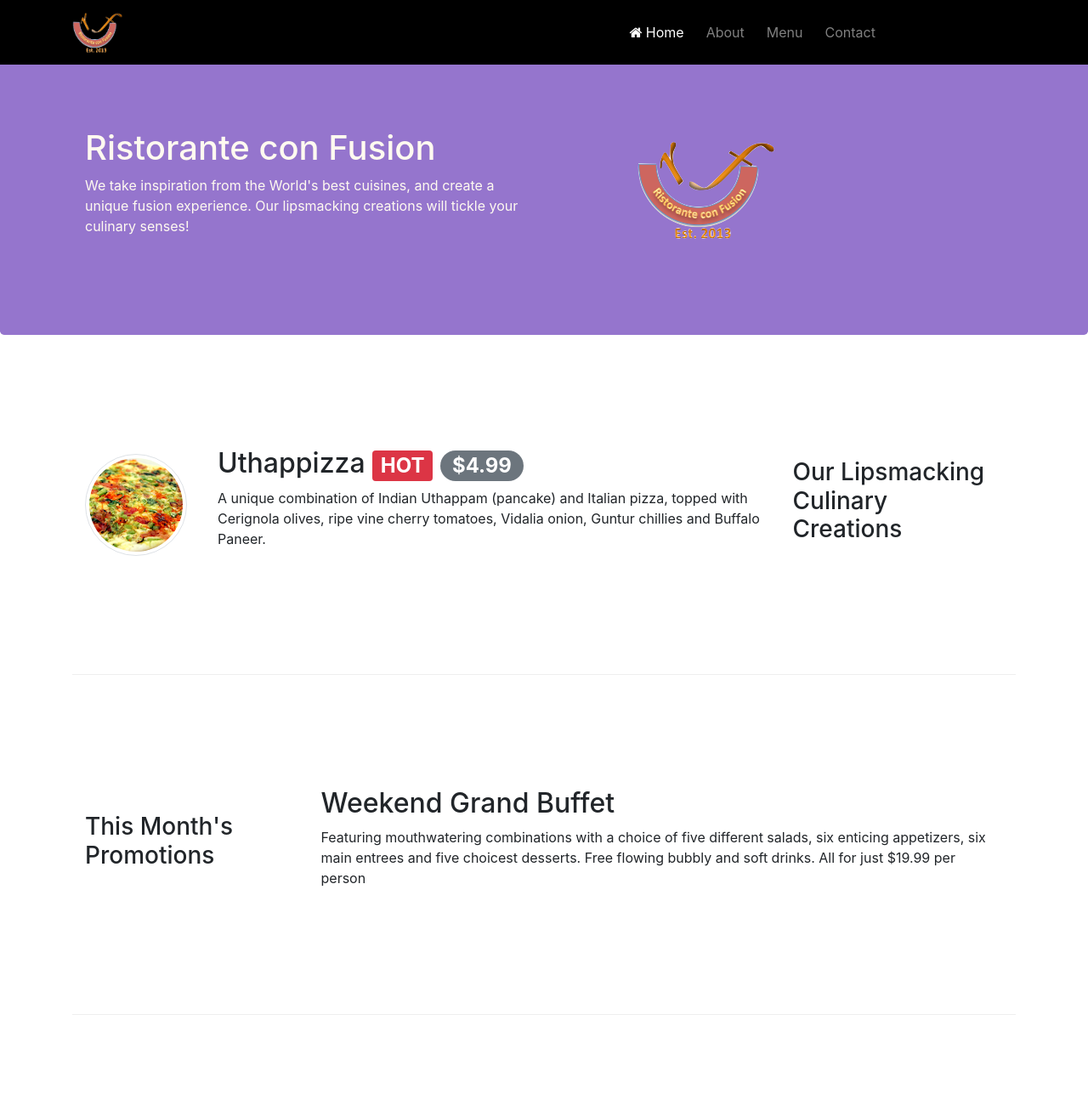
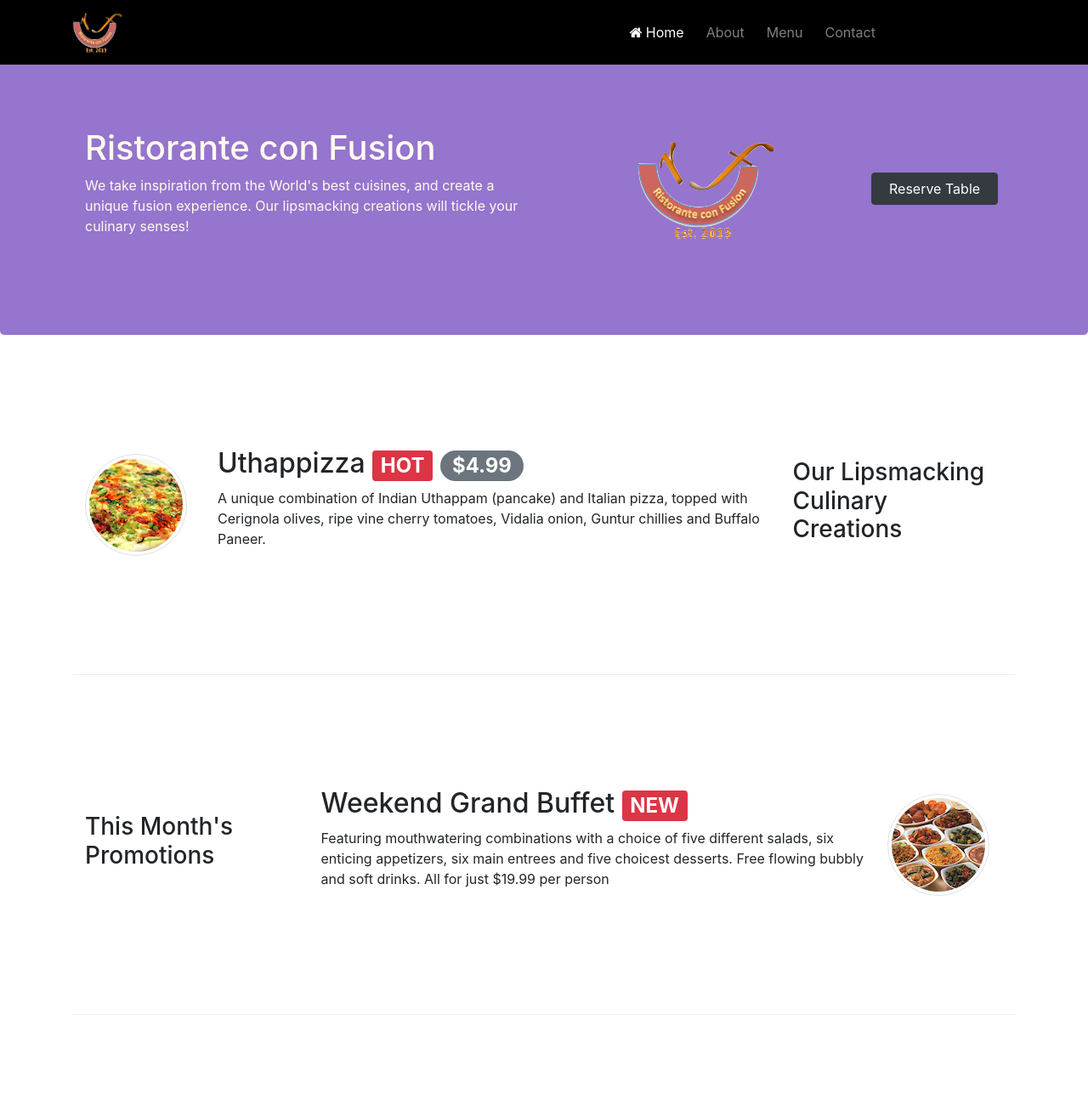
Before and after one commit to manumanoj4540/Bootstrap4, a website: page index.html in a window 1280 px wide. Shown: the top 1300 px of the page at 85% size. Drawn offline with nearby package versions, Linux system fonts and the light colour scheme.

Commit message:
Added Reserve table button

```diff
--- a/css/style.css
+++ b/css/style.css
@@ -56,3 +56,11 @@ body{
 .adj{
     padding-left: 20px;
 }
+.adj2{
+ padding-right: 20px;
+}
+
+.button-pad{
+    padding-left: 20px;
+    padding-right: 20px;
+}
--- a/index.html
+++ b/index.html
@@ -49,10 +49,18 @@
                     <h1>Ristorante con Fusion</h1>
                     <p>We take inspiration from the World's best cuisines, and create a unique fusion experience. Our lipsmacking creations will tickle your culinary senses!</p>
                 </div>
-                <div class="col-12 col-sm-5 offset-sm-1 align-self-center">
+                <div class="col-12 col-sm-3 offset-sm-1 align-self-center">
                         <img src="img/logo.png" class="img-fluid">
-                    </div>
+                </div>
+
+                <div class="col-12 col-sm-2 align-self-center">
+
+                      <a href="#takeme"><button type="button" class="btn btn-dark button-pad">Reserve Table</button></a>
+
+                </div>
+
             </div>
+
         </div>
     </header>
 
@@ -85,10 +93,21 @@
             <div class="col-12 col-sm-4 col-md-3">
                 <h3>This Month's Promotions</h3>
             </div>
+
             <div class="col-12 col-sm col-md">
-                <h2>Weekend Grand Buffet</h2>
-                <p>Featuring mouthwatering combinations with a choice of five different salads, six enticing appetizers, six main entrees and five choicest desserts. Free flowing bubbly and soft drinks. All for just $19.99 per person </p>
-            </div>
+                <div class="media">
+                    <div class="media-body adj2">
+                            <h2>Weekend Grand Buffet
+                                <span class="badge badge-danger">NEW</span>
+                            </h2>
+                            <p class="d-none d-sm-block"> Featuring mouthwatering combinations with a choice of five different salads, six enticing appetizers, six main entrees and five choicest desserts. Free flowing bubbly and soft drinks. All for just $19.99 per person </p>
+                    </div>
+                    <img class="d-flex mr-3 img-thumbnail align-self-center rounded-circle"
+                                    src="img/buffet.png" alt="buffet">
+
+
+                </div>
+             </div>
         </div>
 
         <div class="row row-content align-items-center">
```
Also changed, not shown: contactus.html (+2 -2 lines), 1 other file.
